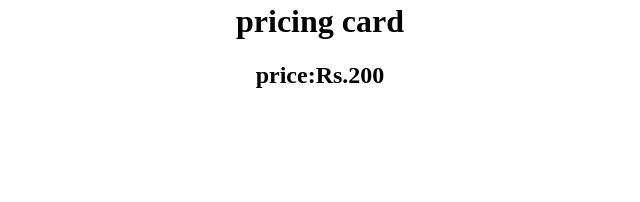
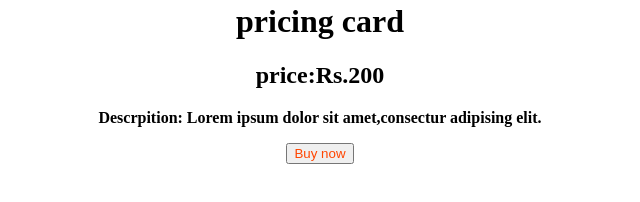
Before and after one commit to acciojob/pricing-card-dilliprasad1, a website: page main.html in a window 1280 px wide. Shown: the part 330-532 px from the top of the page, without its empty margins (320-960 px from the left). Drawn offline with Linux system fonts and the light colour scheme.

Commit message:
created a submission

```diff
--- a/main.html
+++ b/main.html
@@ -12,8 +12,8 @@
 		<img src="https://img.freepik.com/premium-psd/realistic-price-tag-label-mockup_115122-1218.jpg?size=626&ext=jpg&ga=GA1.2.1039804902.1684298695&semt=ais">
     <h1 ><b>pricing card</b></h1>
      <h2>price:Rs.200</h2>
-
-
+         <p><b>Descrpition: Lorem ipsum dolor  sit amet,consectur adipising elit.</b></p>
+        <button style="color: orangered;">Buy now</button>
 
 
 
```
